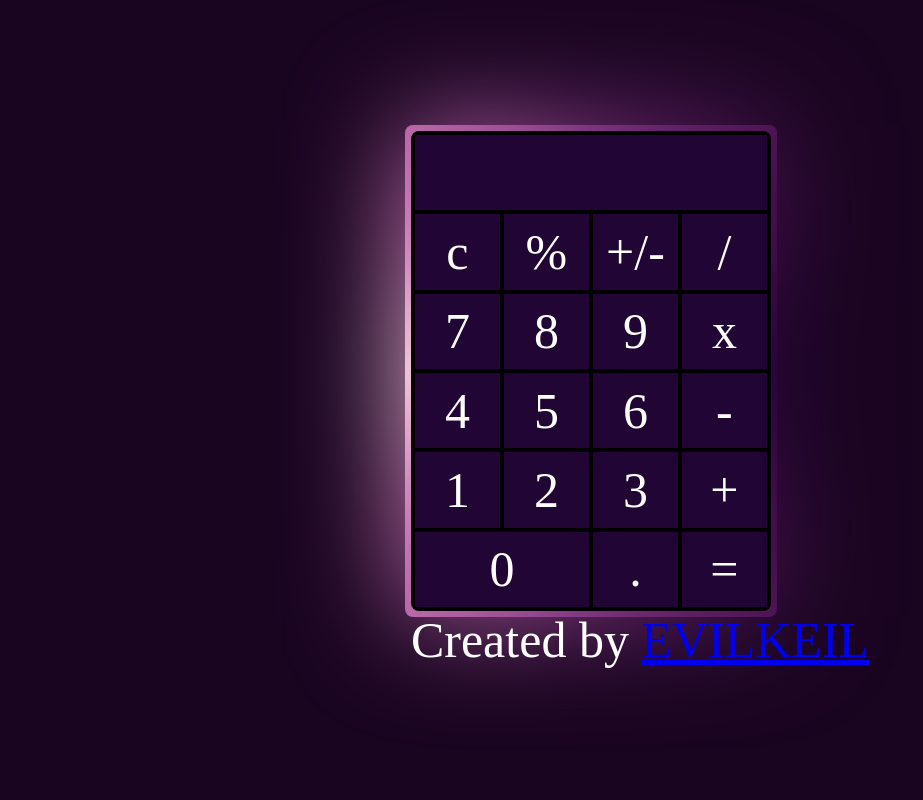
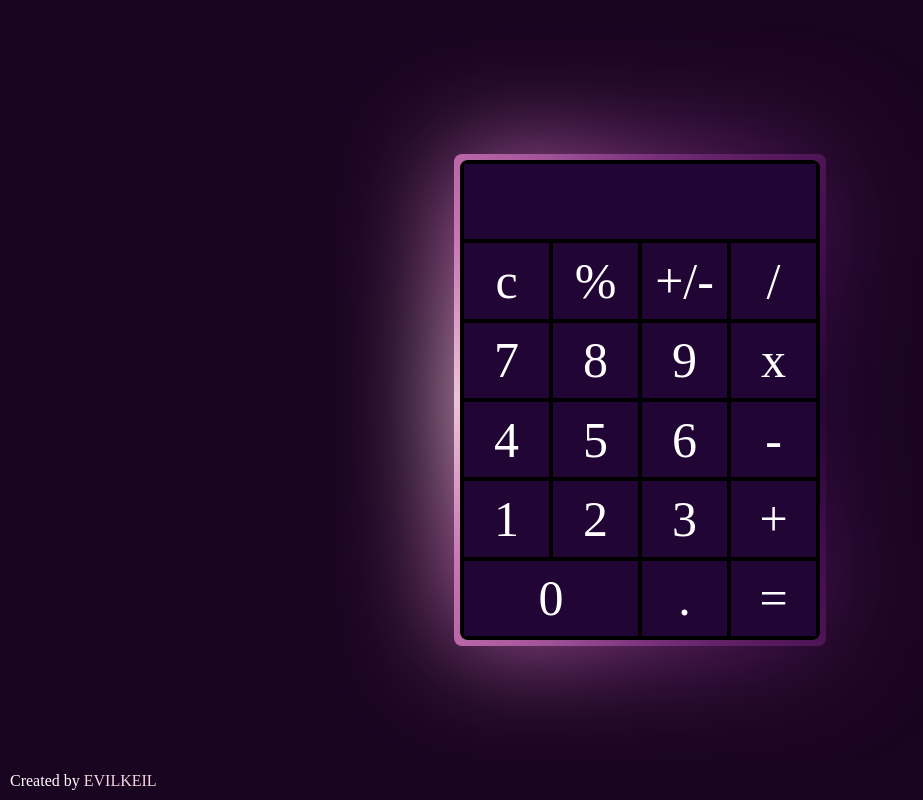
Before and after one commit to evilkeil/Calculator, a plain HTML site: page index.html in a window 1280 px wide. Shown: the whole page, without its empty margins (0-923 px from the left). Drawn offline with Linux system fonts and the light colour scheme.

Commit message:
styles for footer

```diff
--- a/styles.css
+++ b/styles.css
@@ -207,3 +207,26 @@
   .calculator::after{
     filter: blur(3.5rem);
   }
+
+  /* grid for footer  */
+
+  footer {
+    position: fixed;
+    bottom: 0;
+    left: 0;
+    width: 100%;
+    background-color: #1a0521;
+    color: white;
+    text-align: left;
+    padding: 10px;
+    font-size: 1rem;
+}
+
+footer a{
+    text-decoration: none;
+    color: var(--clr-5);
+}
+
+footer a:hover{
+    color: var(--clr-2);
+}
```
